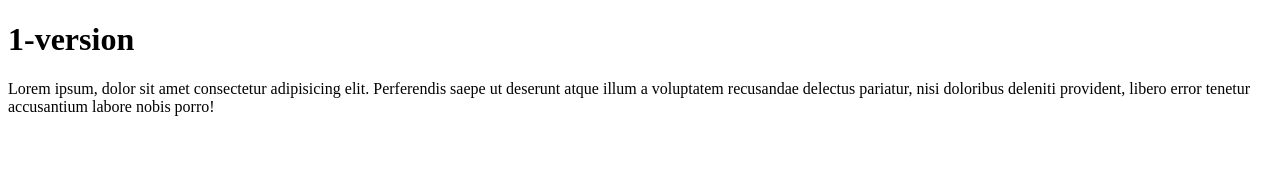
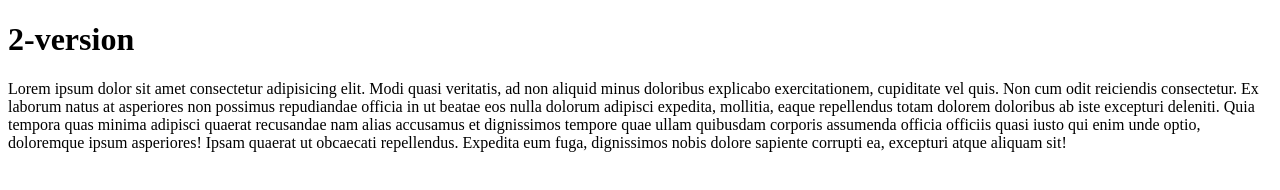
Before and after one commit to zafarkh1/lesson2-2, a plain HTML site: page index.html in a window 1280 px wide. Drawn offline with Linux system fonts and the light colour scheme.

Commit message:
second version

```diff
--- a/index.html
+++ b/index.html
@@ -7,7 +7,7 @@
 	<title>Document</title>
 </head>
 <body>
-	<h1>1-version</h1>
-	<p>Lorem ipsum, dolor sit amet consectetur adipisicing elit. Perferendis saepe ut deserunt atque illum a voluptatem recusandae delectus pariatur, nisi doloribus deleniti provident, libero error tenetur accusantium labore nobis porro!</p>
+	<h1>2-version</h1>
+	<p>Lorem ipsum dolor sit amet consectetur adipisicing elit. Modi quasi veritatis, ad non aliquid minus doloribus explicabo exercitationem, cupiditate vel quis. Non cum odit reiciendis consectetur. Ex laborum natus at asperiores non possimus repudiandae officia in ut beatae eos nulla dolorum adipisci expedita, mollitia, eaque repellendus totam dolorem doloribus ab iste excepturi deleniti. Quia tempora quas minima adipisci quaerat recusandae nam alias accusamus et dignissimos tempore quae ullam quibusdam corporis assumenda officia officiis quasi iusto qui enim unde optio, doloremque ipsum asperiores! Ipsam quaerat ut obcaecati repellendus. Expedita eum fuga, dignissimos nobis dolore sapiente corrupti ea, excepturi atque aliquam sit!</p>
 </body>
 </html>
```
